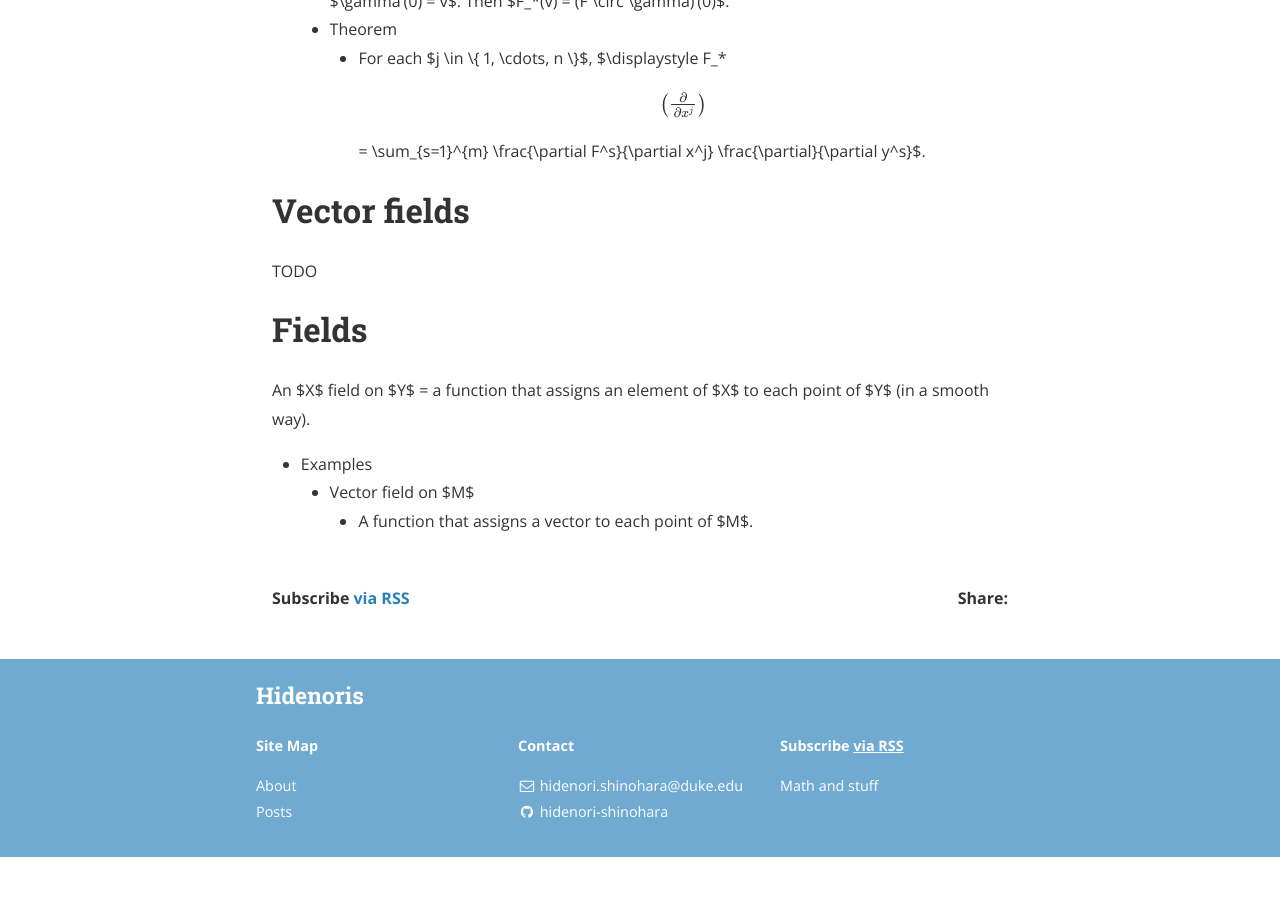
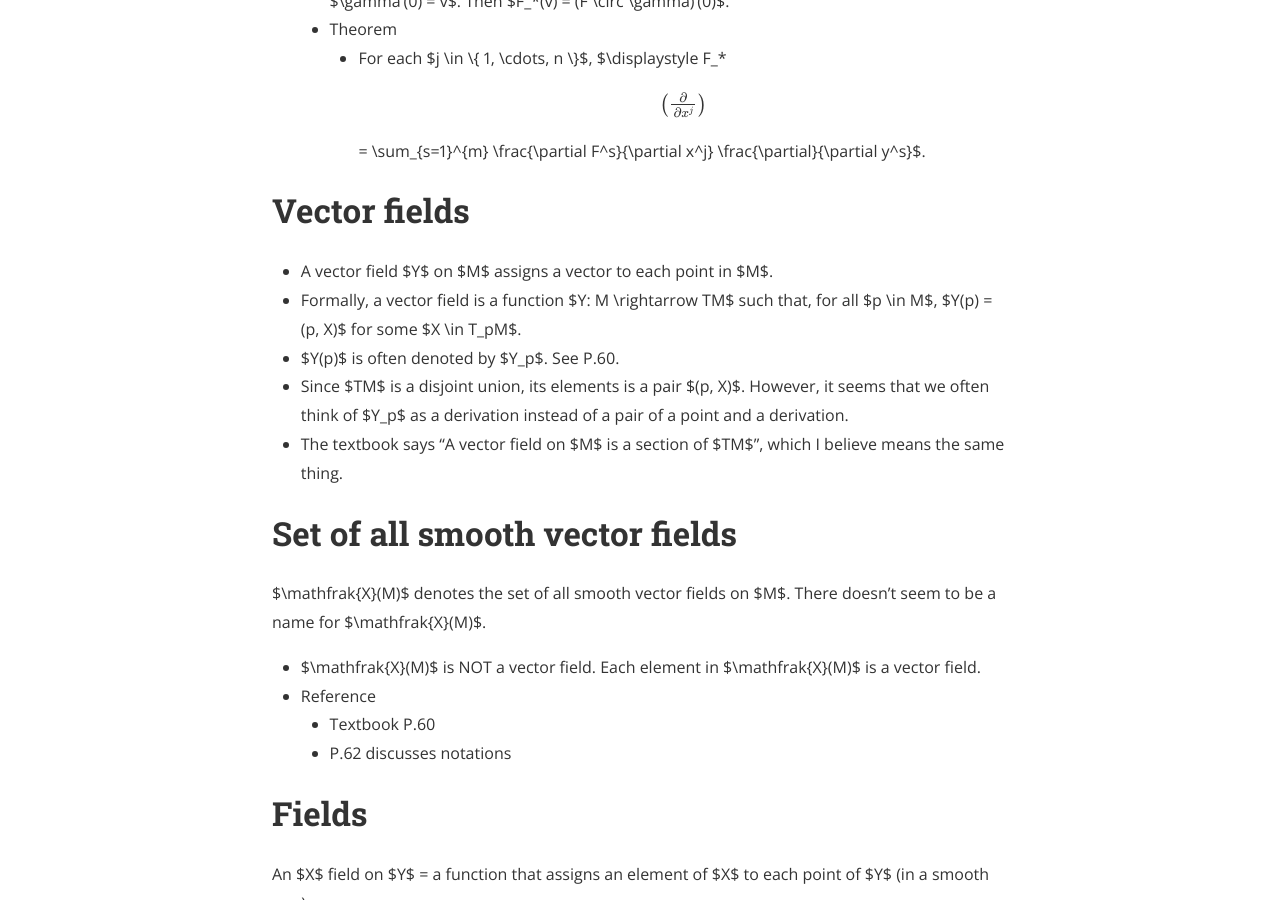
Before and after one commit to hidenori-shinohara/hidenori-shinohara.github.io, a Jekyll site: the page built from _posts/courses/math620/2019-09-09-smooth-manifold-cheat-sheet.md, in a window 1280 px wide and 900 px high, scrolled down 783 px. Built offline with Jekyll 4.4.1, drawn with Linux system fonts in a browser that asks for light colours; nearby versions of some CDN libraries; formulas are drawn with MathJax 3; before the commit the page ends 1640 px from its top, so only the background shows below that.

Commit message:
Add vector field stuff

```diff
--- a/_posts/courses/math620/2019-09-09-smooth-manifold-cheat-sheet.md
+++ b/_posts/courses/math620/2019-09-09-smooth-manifold-cheat-sheet.md
@@ -23,7 +23,23 @@ Let $F: U \rightarrow V$ be a smooth map where $U \subset \mathbb{R}^n, V \subse
         * For each $j \in \\{ 1, \cdots, n \\}$, $\displaystyle F_*\begin{pmatrix}\frac{\partial}{\partial x^j}\end{pmatrix} = \sum_{s=1}^{m} \frac{\partial F^s}{\partial x^j} \frac{\partial}{\partial y^s}$.
 
 # Vector fields
-TODO
+
+* A vector field $Y$ on $M$ assigns a vector to each point in $M$.
+* Formally, a vector field is a function $Y: M \rightarrow TM$ such that, for all $p \in M$, $Y(p) = (p, X)$ for some $X \in T_pM$.
+* $Y(p)$ is often denoted by $Y_p$. See P.60.
+* Since $TM$ is a disjoint union, its elements is a pair $(p, X)$.
+  However, it seems that we often think of $Y_p$ as a derivation instead of a pair of a point and a derivation.
+* The textbook says "A vector field on $M$ is a section of $TM$", which I believe means the same thing.
+
+# Set of all smooth vector fields
+
+$\mathfrak{X}(M)$ denotes the set of all smooth vector fields on $M$.
+There doesn't seem to be a name for $\mathfrak{X}(M)$.
+
+* $\mathfrak{X}(M)$ is NOT a vector field. Each element in $\mathfrak{X}(M)$ is a vector field.
+* Reference
+    * Textbook P.60
+    * P.62 discusses notations
 
 # Fields
 An $X$ field on $Y$ = a function that assigns an element of $X$ to each point of $Y$ (in a smooth way).
```
